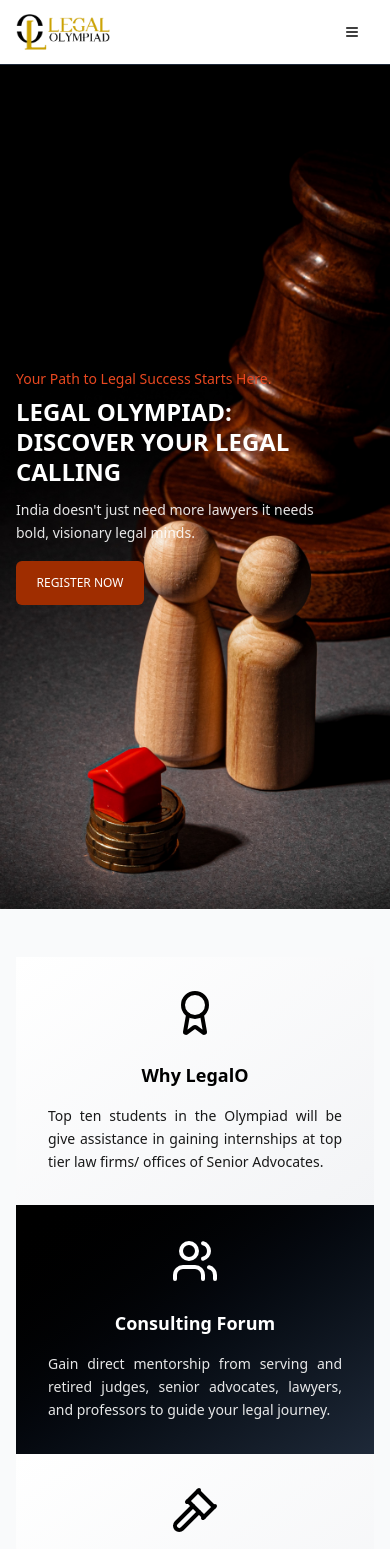
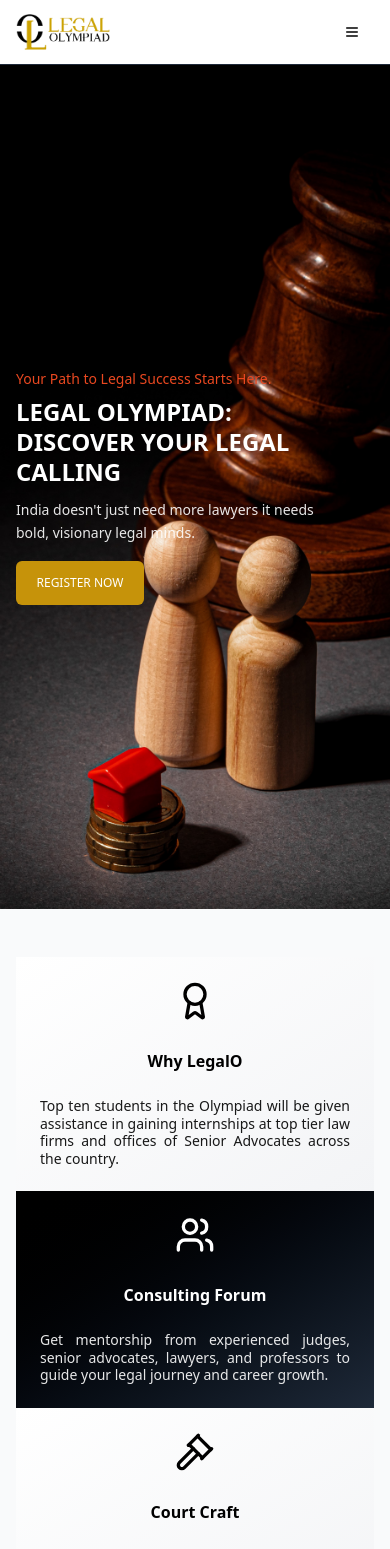
Before and after one commit to ajaysaraswat/LegalOlympiad-Website, a React (Vite) app in the folder frontend/: page / in a window 390 px wide. Shown: the top 1549 px of the page. Built offline with nearby package versions, Linux system fonts and the light colour scheme.

Commit message:
update the website

```diff
--- a/frontend/src/components/CategoriesSection.jsx
+++ b/frontend/src/components/CategoriesSection.jsx
@@ -15,45 +15,52 @@
   {
     title: "Bridge Knowledge",
     description:
-      "Bridge knowledge & passion through real legal problem-solving.",
+      "Bridge your knowledge and passion by solving complex legal challenges with guidance from experienced professionals, ensuring both practical insight and theoretical depth.",
     icon: Scale,
-    color: "text-blue-600",
-    bgGradient: "from-blue-50 to-blue-100",
-    borderColor: "border-blue-200",
+    color: "text-[#C6930A]",
+    bgGradient: "from-black to-gray-900",
+    borderColor: "border-[#C6930A]",
+    textColor: "text-white",
   },
   {
     title: "Discover Your Niche",
     description:
-      "Discover your niche in criminal, corporate, IP, cyber, and environmental law.",
+      "Explore diverse domains such as criminal, corporate, intellectual property, cyber, and environmental law to identify your area of true professional interest and future growth.",
     icon: Search,
-    color: "text-green-600",
-    bgGradient: "from-green-50 to-green-100",
-    borderColor: "border-green-200",
+    color: "text-[#C6930A]",
+    bgGradient: "from-black to-gray-900",
+    borderColor: "border-[#C6930A]",
+    textColor: "text-white",
   },
   {
     title: "Performance Card",
-    description: "Receive personalized scorecards highlighting your strengths.",
+    description:
+      "Receive detailed personalized scorecards highlighting your core strengths, improvement areas, and overall performance metrics to track your legal learning journey.",
     icon: BarChart3,
-    color: "text-purple-600",
-    bgGradient: "from-purple-50 to-purple-100",
-    borderColor: "border-purple-200",
+    color: "text-[#C6930A]",
+    bgGradient: "from-black to-gray-900",
+    borderColor: "border-[#C6930A]",
+    textColor: "text-white",
   },
   {
     title: "Mentor Clinics",
-    description: "Access post-test mentor clinics with senior legal experts.",
+    description:
+      "Gain access to exclusive mentor clinics with senior advocates, professors, and legal experts, enabling one-on-one guidance to refine both skills and career strategy.",
     icon: GraduationCap,
-    color: "text-orange-600",
-    bgGradient: "from-orange-50 to-orange-100",
-    borderColor: "border-orange-200",
+    color: "text-[#C6930A]",
+    bgGradient: "from-black to-gray-900",
+    borderColor: "border-[#C6930A]",
+    textColor: "text-white",
   },
   {
     title: "Recognition Trophies",
     description:
-      "Win recognition through scholarships, internships, and publications.",
+      "Earn recognition through scholarships, internships, and publication opportunities that build your credibility, strengthen your profile, and enhance your career prospects.",
     icon: Trophy,
-    color: "text-red-600",
-    bgGradient: "from-red-50 to-red-100",
-    borderColor: "border-red-200",
+    color: "text-[#C6930A]",
+    bgGradient: "from-black to-gray-900",
+    borderColor: "border-[#C6930A]",
+    textColor: "text-white",
   },
 ];
 
@@ -81,75 +88,93 @@
           }
         `}
       </style>
-      <section className="py-12 sm:py-16 md:py-20 bg-gradient-to-br from-gray-50 to-white overflow-hidden">
+      <section className="py-12 sm:py-16 md:py-20 bg-gradient-to-br from-black to-gray-900 overflow-hidden">
         <div className="container mx-auto px-4">
           <div className="text-center mb-12 sm:mb-16">
-            <h2 className="text-2xl sm:text-3xl md:text-4xl lg:text-5xl font-bold text-black mb-3 sm:mb-4 text-center">
+            <h2 className="text-2xl sm:text-3xl md:text-4xl lg:text-5xl font-bold text-white mb-3 sm:mb-4 text-center">
               Why Choose Us?
             </h2>
-            <p className="text-base sm:text-lg text-gray-600 mb-6 max-w-3xl mx-auto">
+            <p className="text-base sm:text-lg text-gray-300 mb-6 max-w-3xl mx-auto">
               Join the Legal Olympiad and unlock your potential in the legal
               world
             </p>
-            <div className="w-16 sm:w-24 h-1 bg-[#ea4820] mx-auto mt-3 sm:mt-4"></div>
+            <div className="w-16 sm:w-24 h-1 bg-[#C6930A] mx-auto mt-3 sm:mt-4"></div>
           </div>
 
           {/* Infinite scrolling container */}
           <div className="relative overflow-hidden">
             <div className="scroll-container flex">
               {/* First set of cards */}
-              {whyParticipate.map((item, index) => {
+              {whyParticipate.map((item) => {
                 const IconComponent = item.icon;
                 return (
                   <div
                     key={`first-${item.title}`}
-                    className={`flex-shrink-0 w-72 sm:w-80 mx-3 sm:mx-4 bg-gradient-to-br ${item.bgGradient} border-2 ${item.borderColor} rounded-3xl p-6 sm:p-8 flex flex-col items-center text-center shadow-xl hover:shadow-2xl transition-all duration-500 group hover:scale-105 hover:border-opacity-60 backdrop-blur-sm`}
+                    className={`flex-shrink-0 w-72 sm:w-80 mx-3 sm:mx-4 bg-gradient-to-br ${item.bgGradient} border-2 ${item.borderColor} rounded-2xl p-6 sm:p-8 flex flex-col items-center text-center shadow-2xl hover:shadow-3xl transition-all duration-500 group hover:scale-105 hover:border-[#C6930A] backdrop-blur-sm`}
                   >
                     <div className="mb-6 flex justify-center">
+                      <div className="p-3 bg-[#C6930A]/10 rounded-full group-hover:bg-[#C6930A]/20 transition-colors duration-300">
                         <IconComponent
-                        size={48}
+                          size={40}
                           className={`${item.color} group-hover:scale-110 transition-transform duration-300`}
                         />
                       </div>
-                    <h3 className="text-xl sm:text-2xl font-bold text-gray-800 mb-4 text-center group-hover:text-[#ea4820] transition-colors duration-300">
+                    </div>
+                    <h3
+                      className={`text-lg sm:text-xl font-bold ${item.textColor} mb-4 text-center group-hover:text-[#C6930A] transition-colors duration-300`}
+                    >
                       {item.title}
                     </h3>
-                    <p className="text-base sm:text-lg text-gray-600 leading-relaxed text-justify group-hover:text-gray-700 transition-colors duration-300">
+                    <p
+                      className={`text-sm sm:text-base ${item.textColor} opacity-90 leading-relaxed group-hover:opacity-100 transition-all duration-300`}
+                      style={{
+                        textAlign: "justify",
+                        textJustify: "inter-word",
+                      }}
+                    >
                       {item.description}
                     </p>
-                    <div className="mt-6 w-12 h-1 bg-gradient-to-r from-transparent via-[#ea4820] to-transparent opacity-0 group-hover:opacity-100 transition-all duration-300"></div>
+                    <div className="mt-6 w-12 h-1 bg-gradient-to-r from-transparent via-[#C6930A] to-transparent opacity-0 group-hover:opacity-100 transition-all duration-300"></div>
                   </div>
                 );
               })}
 
               {/* Duplicate set for seamless infinite scroll */}
-              {whyParticipate.map((item, index) => {
+              {whyParticipate.map((item) => {
                 const IconComponent = item.icon;
                 return (
                   <div
                     key={`second-${item.title}`}
-                    className={`flex-shrink-0 w-72 sm:w-80 mx-3 sm:mx-4 bg-gradient-to-br ${item.bgGradient} border-2 ${item.borderColor} rounded-3xl p-6 sm:p-8 flex flex-col items-center text-center shadow-xl hover:shadow-2xl transition-all duration-500 group hover:scale-105 hover:border-opacity-60 backdrop-blur-sm`}
+                    className={`flex-shrink-0 w-72 sm:w-80 mx-3 sm:mx-4 bg-gradient-to-br ${item.bgGradient} border-2 ${item.borderColor} rounded-2xl p-6 sm:p-8 flex flex-col items-center text-center shadow-2xl hover:shadow-3xl transition-all duration-500 group hover:scale-105 hover:border-[#C6930A] backdrop-blur-sm`}
                   >
                     <div className="mb-6 flex justify-center">
+                      <div className="p-3 bg-[#C6930A]/10 rounded-full group-hover:bg-[#C6930A]/20 transition-colors duration-300">
                         <IconComponent
-                        size={48}
+                          size={40}
                           className={`${item.color} group-hover:scale-110 transition-transform duration-300`}
                         />
                       </div>
-                    <h3 className="text-xl sm:text-2xl font-bold text-gray-800 mb-4 text-center group-hover:text-[#ea4820] transition-colors duration-300">
+                    </div>
+                    <h3
+                      className={`text-lg sm:text-xl font-bold ${item.textColor} mb-4 text-center group-hover:text-[#C6930A] transition-colors duration-300`}
+                    >
                       {item.title}
                     </h3>
-                    <p className="text-base sm:text-lg text-gray-600 leading-relaxed text-justify group-hover:text-gray-700 transition-colors duration-300">
+                    <p
+                      className={`text-sm sm:text-base ${item.textColor} opacity-90 leading-relaxed group-hover:opacity-100 transition-all duration-300`}
+                      style={{
+                        textAlign: "justify",
+                        textJustify: "inter-word",
+                      }}
+                    >
                       {item.description}
                     </p>
-                    <div className="mt-6 w-12 h-1 bg-gradient-to-r from-transparent via-[#ea4820] to-transparent opacity-0 group-hover:opacity-100 transition-all duration-300"></div>
+                    <div className="mt-6 w-12 h-1 bg-gradient-to-r from-transparent via-[#C6930A] to-transparent opacity-0 group-hover:opacity-100 transition-all duration-300"></div>
                   </div>
                 );
               })}
             </div>
           </div>
-
-          {/* Scroll indicator */}
         </div>
       </section>
     </>
--- a/frontend/src/components/EventsSection.jsx
+++ b/frontend/src/components/EventsSection.jsx
@@ -63,13 +63,13 @@
 const benefitsPoints = [
   {
     title: "Clarity in Specialization & Career Path",
-    description:
-      "Discover your strengths and find your ideal legal specialization",
+    description: "Find your strengths and ideal legal path for success.",
     icon: Target,
   },
   {
     title: "Real-world Skill Development of Students",
-    description: "Develop practical legal skills through hands-on experience",
+    description:
+      "Gain real legal skills through interactive exercises and practice.",
     icon: Briefcase,
   },
   // {
@@ -79,12 +79,14 @@
   // },
   {
     title: "Career Launchpad with Internship Opportunities",
-    description: "Access exclusive internships and career opportunities",
+    description:
+      "Get access to top law firm internships and job opportunities.",
     icon: Award,
   },
   {
     title: "National Recognition for CV & Job Applications",
-    description: "Boost your profile with nationally recognized achievements",
+    description:
+      "Gain competitive edge with recognized certifications and honors.",
     icon: Star,
   },
 ];
@@ -95,11 +97,11 @@
       <div className="container mx-auto px-4">
         {/* Events/Competitions Section - Now First */}
         <div className="text-center mb-16">
-          <h2 className="text-3xl md:text-4xl lg:text-5xl font-bold text-brand-navy">
-            UPCOMING <span className="text-[#FFD700]">EVENTS</span> &{" "}
-            <span className="text-brand-cyan">COMPETITIONS</span>
+          <h2 className="text-2xl sm:text-3xl md:text-4xl lg:text-5xl font-bold text-black">
+            UPCOMING <span className="text-[#C6930A]">EVENTS</span> &{" "}
+            <span className="text-[#C6930A]">COMPETITIONS</span>
           </h2>
-          <div className="w-24 h-1 bg-brand-orange mx-auto mt-8"></div>
+          <div className="w-16 sm:w-24 h-1 bg-[#C6930A] mx-auto mt-3 sm:mt-4"></div>
         </div>
 
         <div className="grid grid-cols-1 md:grid-cols-2 lg:grid-cols-3 gap-8 mb-16">
@@ -170,7 +172,7 @@
 
         {/* Benefits to Participants - Now Last */}
         <div>
-          <h2 className="text-3xl md:text-4xl font-bold text-black mb-8 text-center">
+          <h2 className="text-2xl sm:text-3xl md:text-4xl font-bold text-black mb-8 text-center">
             Benefits to Students
           </h2>
           <div className="grid grid-cols-1 md:grid-cols-2 lg:grid-cols-4 gap-8">
@@ -179,18 +181,18 @@
               return (
                 <div
                   key={item.title}
-                  className="bg-black border border-[#ea4820] rounded-xl p-6 flex flex-col items-center text-center shadow-md hover:shadow-lg transition-all duration-300 group hover:scale-105"
+                  className="bg-black border border-[#C6930A] rounded-xl p-6 flex flex-col items-center text-center shadow-md hover:shadow-lg transition-all duration-300 group hover:scale-105"
                 >
-                  <div className="mb-4 p-3 bg-[#ea4820]/10 rounded-full group-hover:bg-[#ea4820]/20 transition-colors duration-300">
+                  <div className="mb-3 p-2 bg-[#ea4820]/10 rounded-full group-hover:bg-[#ea4820]/20 transition-colors duration-300">
                     <IconComponent
-                      size={32}
-                      className="text-[#ea4820] group-hover:scale-110 transition-transform duration-300"
+                      size={28}
+                      className="text-[#C6930A] group-hover:scale-110 transition-transform duration-300"
                     />
                   </div>
-                  <h3 className="text-base font-bold text-[#ea4820] mb-2 leading-tight">
+                  <h3 className="text-base font-bold text-[#C6930A] mb-2 leading-tight">
                     {item.title}
                   </h3>
-                  <p className="text-white text-sm opacity-90 leading-relaxed text-justify">
+                  <p className="text-white text-sm opacity-90 leading-normal text-left sm:text-justify">
                     {item.description}
                   </p>
                 </div>
--- a/frontend/src/components/FeatureCards.jsx
+++ b/frontend/src/components/FeatureCards.jsx
@@ -5,7 +5,7 @@
     icon: Award,
     title: "Why LegalO",
     description:
-      "Top ten students in the Olympiad will be give assistance in gaining internships at top tier law firms/ offices of Senior Advocates.",
+      "Top ten students in the Olympiad will be given assistance in gaining internships at top tier law firms and offices of Senior Advocates across the country.",
     bgColor: "bg-gradient-to-br from-white to-gray-100",
     textColor: "text-black",
   },
@@ -13,7 +13,7 @@
     icon: Users,
     title: "Consulting Forum ",
     description:
-      "Gain direct mentorship from serving and retired judges, senior advocates, lawyers, and professors to guide your legal journey.",
+      "Get mentorship from experienced judges, senior advocates, lawyers, and professors to guide your legal journey and career growth.",
     bgColor: "bg-gradient-to-br from-black to-gray-800",
     textColor: "text-white",
   },
@@ -21,7 +21,7 @@
     icon: Gavel,
     title: "Court Craft",
     description:
-      "Practical training in courtroom skills, advocacy, and legal procedures through immersive simulations and workshops.",
+      "Train in courtroom skills, advocacy techniques, and legal processes with immersive workshops and practice sessions.",
     bgColor: "bg-gradient-to-br from-white to-gray-100",
     textColor: "text-black",
   },
@@ -29,7 +29,7 @@
     icon: FileText,
     title: "Judgement Appreciation",
     description:
-      "Deepen your legal reasoning by critically analyzing landmark judgments and understanding their real-world impact.",
+      "Strengthen your legal reasoning by analyzing landmark judgments and their impact on law and society.",
     bgColor: "bg-gradient-to-br from-black to-gray-800",
     textColor: "text-white",
   },
@@ -47,18 +47,18 @@
                 key={feature.title}
                 className={`${feature.bgColor} ${
                   feature.textColor
-                } p-8 text-center hover:scale-105 transition-transform duration-300 fade-in-up stagger-${
+                } p-6 text-center hover:scale-105 transition-transform duration-300 fade-in-up stagger-${
                   index + 1
                 }`}
               >
-                <div className="mb-6 flex justify-center">
-                  <IconComponent size={48} className={`${feature.textColor}`} />
+                <div className="mb-4 flex justify-center">
+                  <IconComponent size={40} className={`${feature.textColor}`} />
                 </div>
-                <h3 className="text-lg sm:text-xl font-bold mb-4 text-center">
+                <h3 className="text-base sm:text-lg font-bold mb-3 text-center min-h-[3rem] flex items-center justify-center">
                   {feature.title}
                 </h3>
                 <p
-                  className={`text-sm sm:text-base opacity-90 leading-relaxed text-justify ${feature.textColor}`}
+                  className={`text-sm sm:text-base opacity-90 leading-tight text-justify ${feature.textColor}`}
                 >
                   {feature.description}
                 </p>
--- a/frontend/src/components/HeroCarousel.jsx
+++ b/frontend/src/components/HeroCarousel.jsx
@@ -45,7 +45,7 @@
             <div className="flex flex-row gap-3 sm:gap-4">
               <Button
                 size="sm"
-                className="bg-orange-800 hover:bg-orange-800/90 text-white text-xs sm:text-sm w-32 sm:w-auto px-4 sm:px-6"
+                className="bg-[#C6930A] hover:bg-orange-800/90 text-white text-xs sm:text-sm w-32 sm:w-auto px-4 sm:px-6"
                 onClick={() => navigate("/courses")}
               >
                 REGISTER NOW
--- a/frontend/src/components/InstructorsSection.jsx
+++ b/frontend/src/components/InstructorsSection.jsx
@@ -85,10 +85,10 @@
               />
             </svg>
           </div> */}
-          <h2 className="text-3xl sm:text-4xl md:text-5xl lg:text-6xl font-bold text-gray-900 mb-6 text-center">
-            Meet Our <span className="text-orange-600">Leadership Team</span>
+          <h2 className="text-2xl sm:text-3xl md:text-4xl lg:text-5xl font-bold text-black mb-6 text-center">
+            Meet Our <span className="text-[#C6930A]">Leadership Team</span>
           </h2>
-          <p className="text-lg sm:text-xl text-gray-600 max-w-4xl mx-auto leading-relaxed text-justify">
+          <p className="text-base sm:text-lg text-gray-600 max-w-4xl mx-auto leading-relaxed text-justify">
             The Legal Olympiad is led by a dedicated team of legal
             professionals, educators, and innovators committed to transforming
             legal education. Together, we bring diverse expertise to create
```
Also changed, not shown: frontend/src/components/Footer.jsx (+3 -66 lines), frontend/src/components/PricingSection.jsx (+4 -5 lines), frontend/src/pages/LegalO/AITools.jsx (line endings or trailing spaces), frontend/src/pages/LegalO/FindMentor.jsx (line endings or trailing spaces), frontend/src/pages/LegalO/Mentoring.jsx (line endings or trailing spaces), frontend/src/pages/LegalO/Podcasts.jsx (line endings or trailing spaces), frontend/src/pages/LegalO/Subjects.jsx (line endings or trailing spaces). Lines whose indentation alone changed are shown as unchanged.
